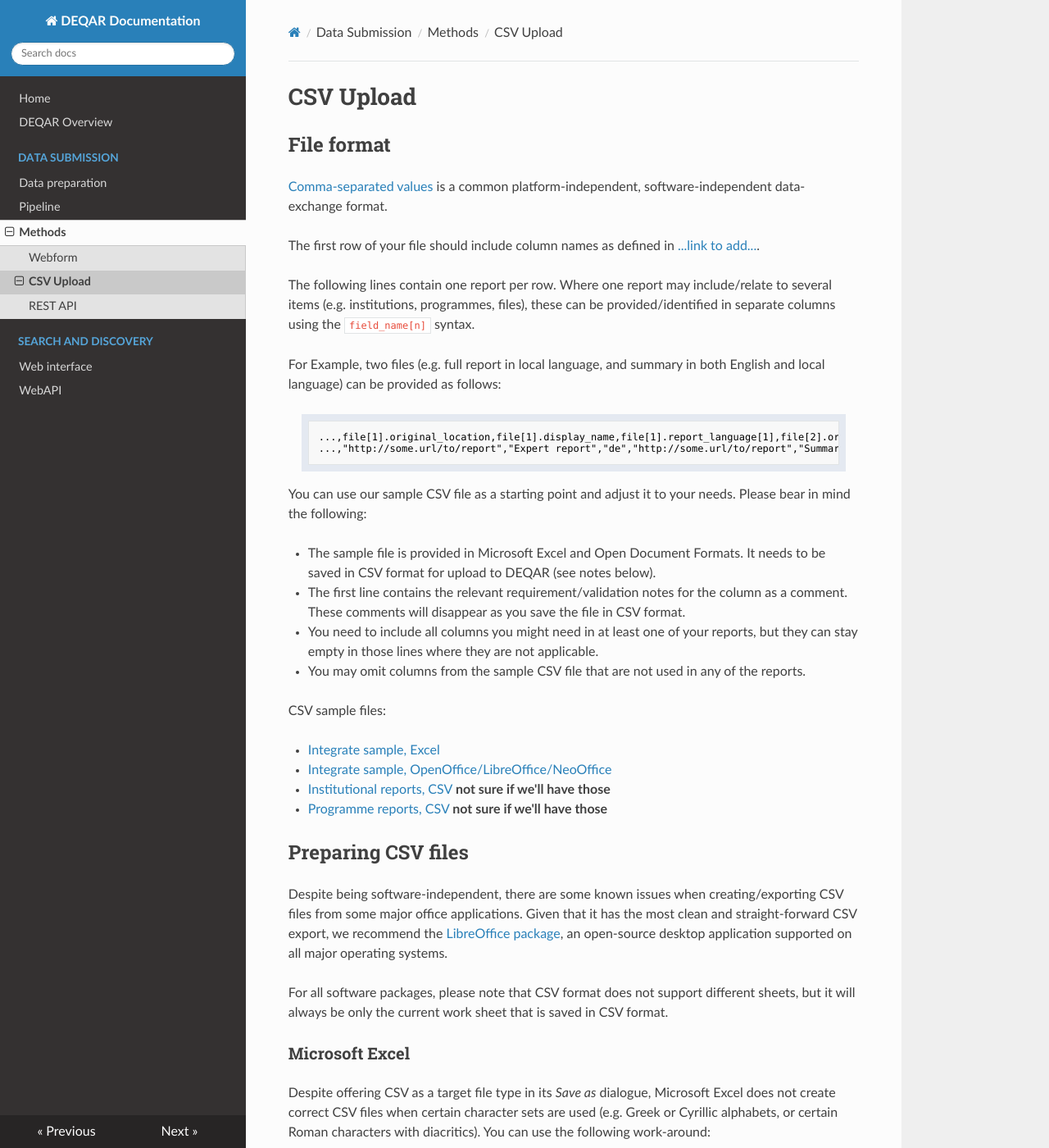
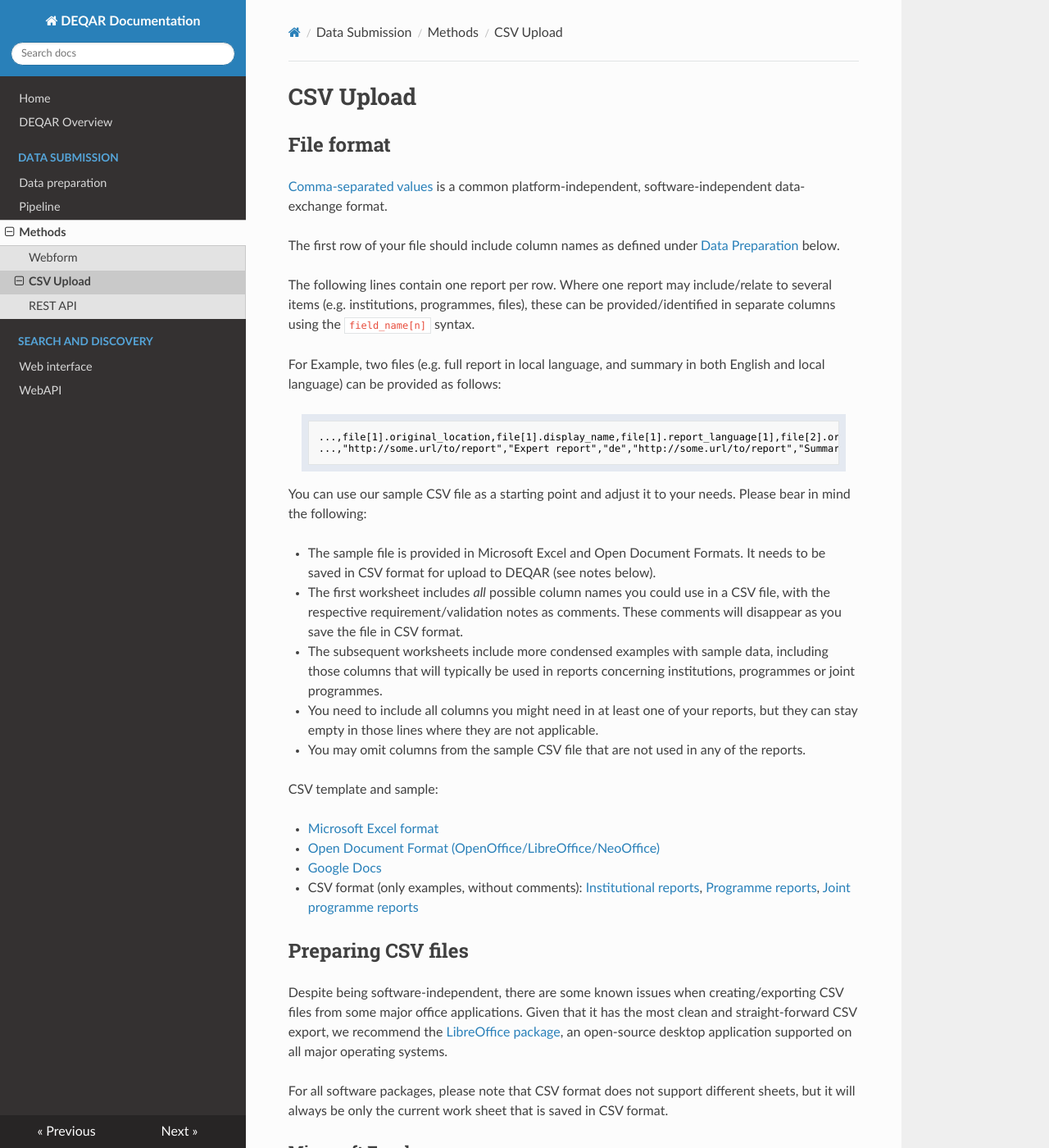
Before and after one commit to EQAR/deqar-docs, an MkDocs documentation site: the page built from docs/csv_upload.md, in a window 1280 px wide and 1400 px high. Shown: the whole window at 82% size. Built offline with MkDocs 1.6.1, drawn with Linux system fonts in a browser that asks for light colours; nearby versions of some CDN libraries; old or Windows-style settings are respelled for this version of MkDocs.

Commit message:
adjusted by template structure

```diff
--- a/docs/csv_upload.md
+++ b/docs/csv_upload.md
@@ -3,7 +3,7 @@ File format
 
 [Comma-separated values](https://en.wikipedia.org/wiki/Comma-separated_values) is a common platform-independent, software-independent data-exchange format.
 
-The first row of your file should include column names as defined in [...link to add...](http://www.deqar.eu).
+The first row of your file should include column names as defined under [Data Preparation](submission_object_fields.md) below.
 
 The following lines contain one report per row. Where one report may include/relate to several items (e.g. institutions, programmes, files), these can be provided/identified in separate columns using the `field_name[n]` syntax.
 
@@ -17,16 +17,17 @@ For Example, two files (e.g. full report in local language, and summary in both
 You can use our sample CSV file as a starting point and adjust it to your needs. Please bear in mind the following:
 
  - The sample file is provided in Microsoft Excel and Open Document Formats. It needs to be saved in CSV format for upload to DEQAR (see notes below).
- - The first line contains the relevant requirement/validation notes for the column as a comment. These comments will disappear as you save the file in CSV format.
+ - The first worksheet includes *all* possible column names you could use in a CSV file, with the respective requirement/validation notes as comments. These comments will disappear as you save the file in CSV format.
+ - The subsequent worksheets include more condensed examples with sample data, including those columns that will typically be used in reports concerning institutions, programmes or joint programmes.
  - You need to include all columns you might need in at least one of your reports, but they can stay empty in those lines where they are not applicable.
  - You may omit columns from the sample CSV file that are not used in any of the reports.
 
-CSV sample files:
+CSV template and sample:
 
- - [Integrate sample, Excel](http://link.to/somewhere/)
- - [Integrate sample, OpenOffice/LibreOffice/NeoOffice](http://link.to/somewhere/)
- - [Institutional reports, CSV](http://link.to/somewhere/) **not sure if we'll have those**
- - [Programme reports, CSV](http://link.to/somewhere/) **not sure if we'll have those**
+ - [Microsoft Excel format](http://link.to/somewhere/)
+ - [Open Document Format (OpenOffice/LibreOffice/NeoOffice)](http://link.to/somewhere/)
+ - [Google Docs](http://link.to/somewhere/)
+ - CSV format (only examples, without comments): [Institutional reports](http://link.to/somewhere/), [Programme reports](http://link.to/somewhere/), [Joint programme reports](http://link.to/somewhere/)
 
 Preparing CSV files
 -------------------
```
